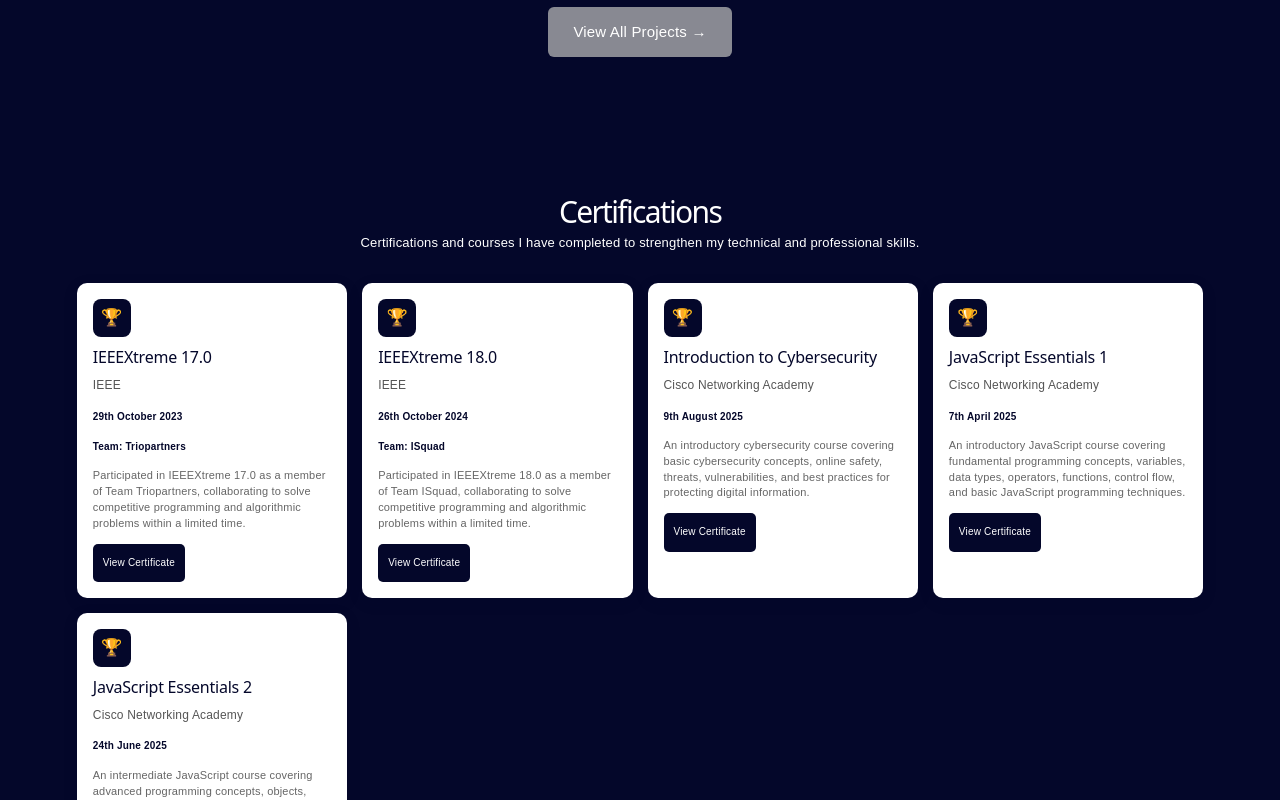
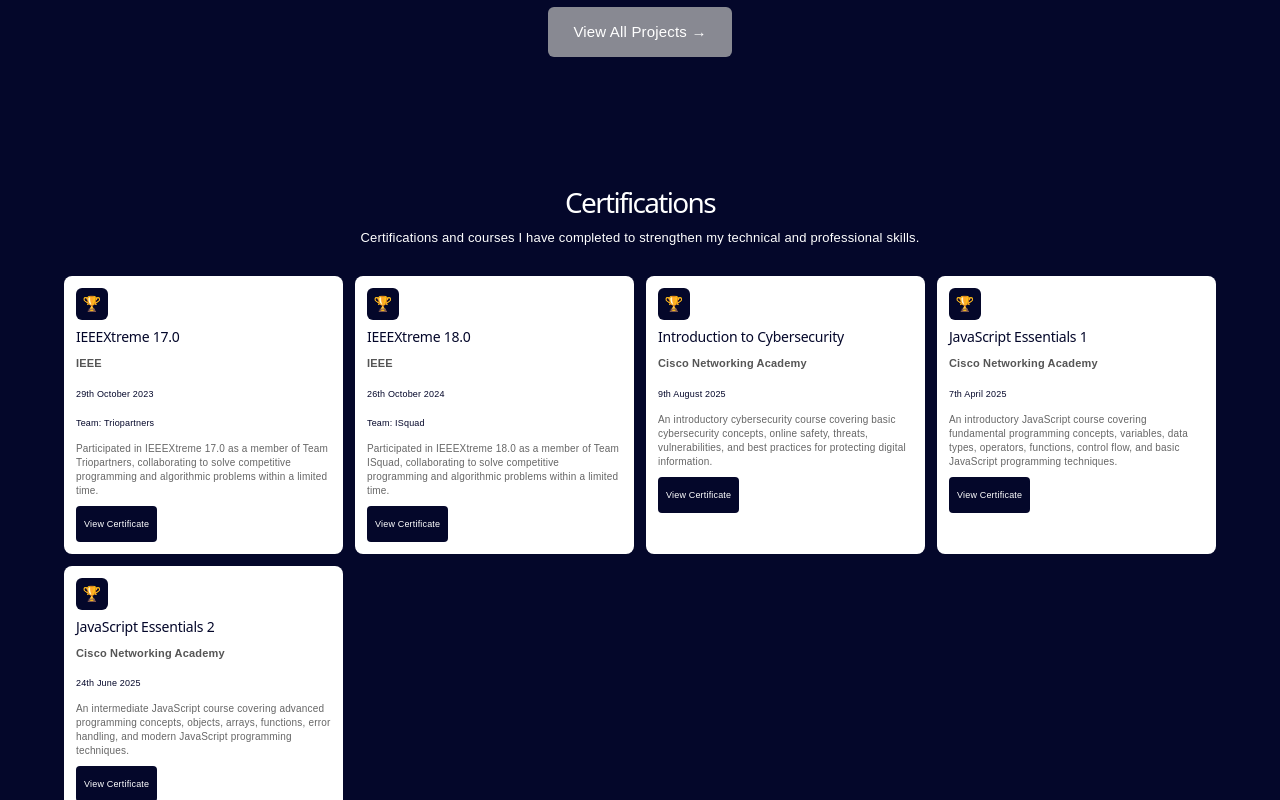
Before and after one commit to ishqafathima/My-Portfolio, a React (Vite) app: page / in a window 1280 px wide. Shown: the part 3160-3960 px from the top of the page. Built offline with nearby package versions, Linux system fonts and the light colour scheme.

Commit message:
update portfolio

```diff
--- a/src/sections/Certifications/Certifications.css
+++ b/src/sections/Certifications/Certifications.css
@@ -1,163 +1,132 @@
 .certifications {
-  min-height: calc(100vh - 70px);
-  padding: 40px 6%;
-  background-color: #04072a;
+  background: #04072a !important;
+  min-height: 100vh;
+  padding: 30px 5% !important;
 }
 
 .certifications-content {
-  max-width: 1200px;
+  max-width: 1400px !important;
   margin: 0 auto;
 }
 
-/* Heading */
-
 .certifications-content h1 {
+  color: white;
   text-align: center;
-  font-size: 30px;
-  color: #ffffff;
-  margin-bottom: 8px;
+  font-size: 28px;
+  margin-bottom: 10px;
 }
 
 .certifications-intro {
+  color: white;
   text-align: center;
-  max-width: 600px;
-  margin: 0 auto 30px;
   font-size: 13px;
-  color: #ffffff;
-  line-height: 1.5;
+  margin-bottom: 25px;
 }
 
-/* Certification Grid */
-
+/* 4 CARDS IN ONE ROW */
 .certification-grid {
-  display: grid;
-  grid-template-columns: repeat(4, 1fr);
-  gap: 15px;
+  display: grid !important;
+  grid-template-columns: repeat(4, 1fr) !important;
+  gap: 12px !important;
+  width: 100%;
 }
 
-/* Card */
-
 .certification-card {
-  background-color: #ffffff;
-  border-radius: 10px;
-  padding: 16px;
-  display: block;
-  box-shadow: 0 4px 15px rgba(4, 7, 42, 0.12);
-  transition: transform 0.3s ease, box-shadow 0.3s ease;
+  background: white !important;
+  border-radius: 8px;
+  padding: 12px !important;
+  display: block !important;
+  box-sizing: border-box;
+  min-width: 0;
 }
 
 .certification-card:hover {
-  transform: translateY(-4px);
-  box-shadow: 0 8px 20px rgba(4, 7, 42, 0.2);
+  transform: translateY(-3px);
 }
 
 /* Icon */
 
 .certificate-icon {
-  width: 38px;
-  height: 38px;
+  width: 32px !important;
+  height: 32px !important;
+  min-width: 32px !important;
+  background: #04072a;
+  border-radius: 6px;
   display: flex;
   align-items: center;
   justify-content: center;
-  background-color: #04072a;
-  border-radius: 8px;
-  font-size: 17px;
-  margin-bottom: 10px;
+  font-size: 15px;
+  margin-bottom: 8px;
 }
 
-/* Information */
+/* Title */
 
-.certificate-info {
-  width: 100%;
+.certificate-info h2 {
+  color: #04072a;
+  font-size: 14px !important;
+  line-height: 1.3;
+  margin: 0 0 4px;
 }
 
-.certificate-info h2 {
-  margin: 0 0 5px;
-  font-size: 16px;
-  line-height: 1.3;
-  color: #04072a;
-}
+/* Issuer */
 
 .certificate-info h3 {
-  margin: 0 0 5px;
-  font-size: 12px;
-  font-weight: 500;
   color: #555;
+  font-size: 11px !important;
+  margin: 0 0 4px;
 }
 
 /* Date */
 
 .certificate-date {
   display: block;
-  font-size: 10px;
   color: #04072a;
-  font-weight: 600;
-  margin-bottom: 4px;
+  font-size: 9px !important;
+  margin-bottom: 3px;
 }
 
 /* Team */
 
 .certificate-team {
   display: block;
-  font-size: 10px;
   color: #04072a;
-  font-weight: 600;
-  margin-bottom: 6px;
+  font-size: 9px !important;
+  margin-bottom: 4px;
 }
 
 /* Description */
 
 .certificate-info p {
-  font-size: 11px;
-  line-height: 1.45;
   color: #666;
-  margin: 8px 0 12px;
+  font-size: 10px !important;
+  line-height: 1.4;
+  margin: 6px 0 8px;
 }
 
-/* View Certificate */
+/* Button */
 
 .view-certificate {
   display: inline-block;
-  padding: 6px 10px;
-  border-radius: 5px;
-  background-color: #04072a;
-  color: #ffffff;
-  font-size: 10px;
+  background: #04072a;
+  color: white;
+  padding: 5px 8px !important;
+  border-radius: 4px;
+  font-size: 9px !important;
   text-decoration: none;
-  cursor: pointer;
-  transition: 0.3s;
-}
-
-.view-certificate:hover {
-  background-color: #1b3a8a;
-  transform: translateY(-2px);
 }
 
 /* Tablet */
 
 @media (max-width: 1000px) {
   .certification-grid {
-    grid-template-columns: repeat(2, 1fr);
+    grid-template-columns: repeat(2, 1fr) !important;
   }
 }
 
 /* Mobile */
 
 @media (max-width: 600px) {
-  .certifications {
-    padding: 35px 5%;
-  }
-
-  .certifications-content h1 {
-    font-size: 26px;
-  }
-
   .certification-grid {
-    grid-template-columns: 1fr;
-    gap: 12px;
-  }
-
-  .certification-card {
-    padding: 15px;
+    grid-template-columns: 1fr !important;
   }
 }
```
